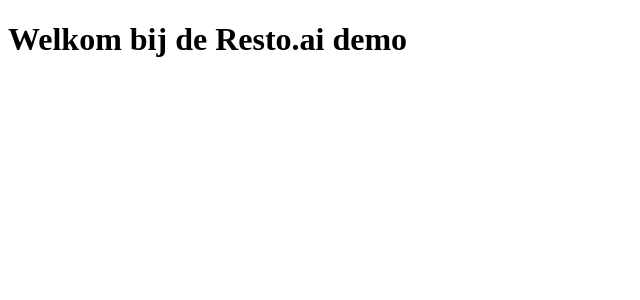
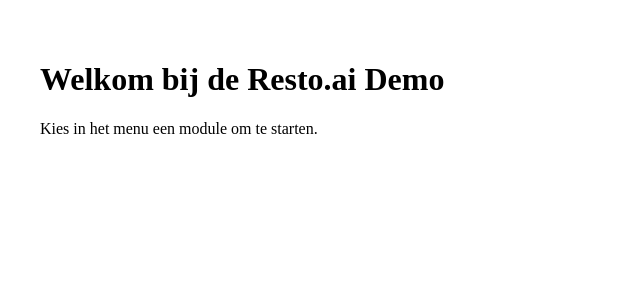
Before and after one commit to GetRestoAI/restoai-demo, a Next.js app: page / in a window 1280 px wide. Shown: the top 300 px of the page, without its empty margins (0-640 px from the left). Built offline with nearby package versions, Linux system fonts and the light colour scheme.

Commit message:
Update index.tsx

```diff
--- a/pages/index.tsx
+++ b/pages/index.tsx
@@ -1,4 +1,9 @@
 // pages/index.tsx
 export default function Home() {
-  return <h1>Welkom bij de Resto.ai demo</h1>;
+  return (
+    <main style={{ padding: '2rem' }}>
+      <h1>Welkom bij de Resto.ai Demo</h1>
+      <p>Kies in het menu een module om te starten.</p>
+    </main>
+  );
 }
```
